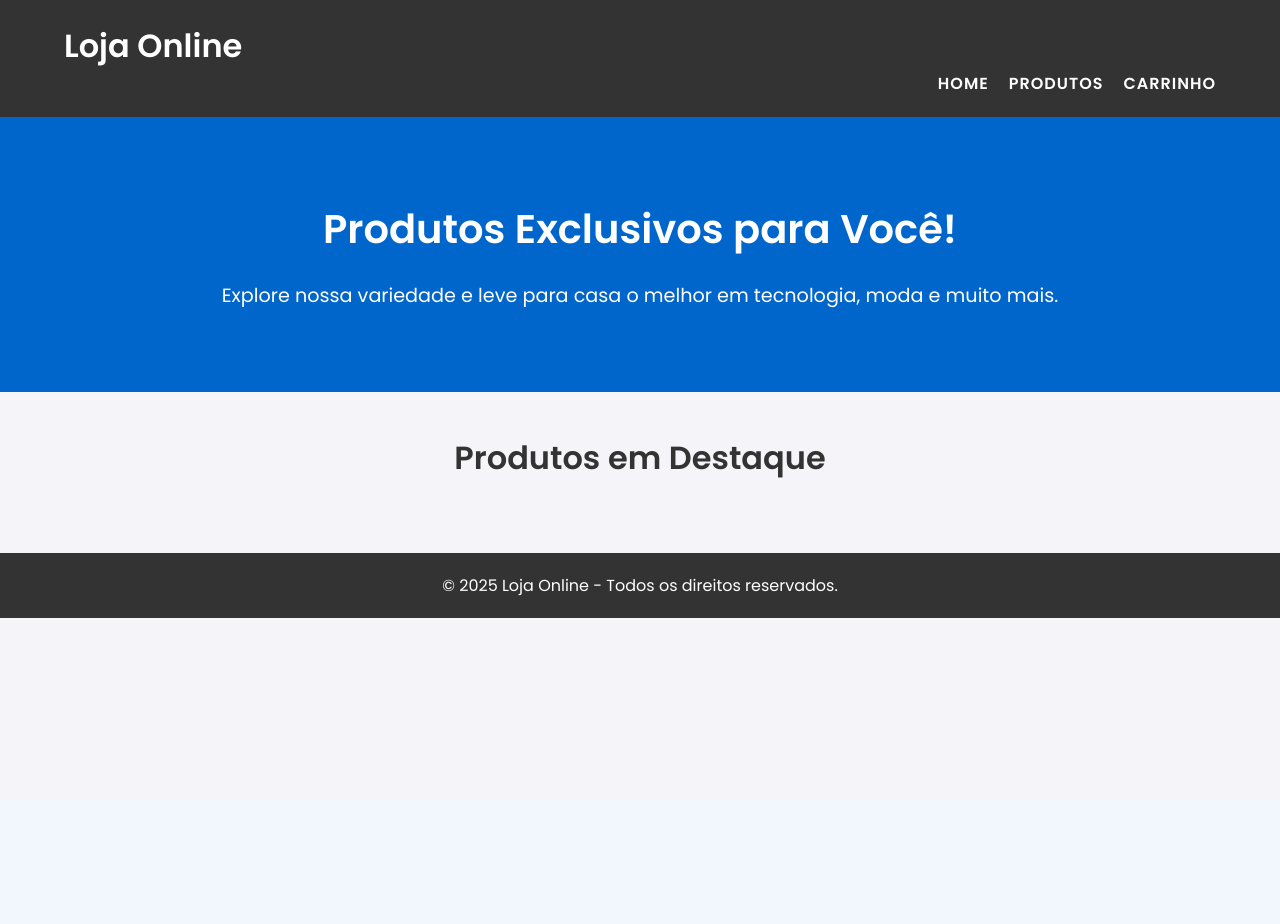
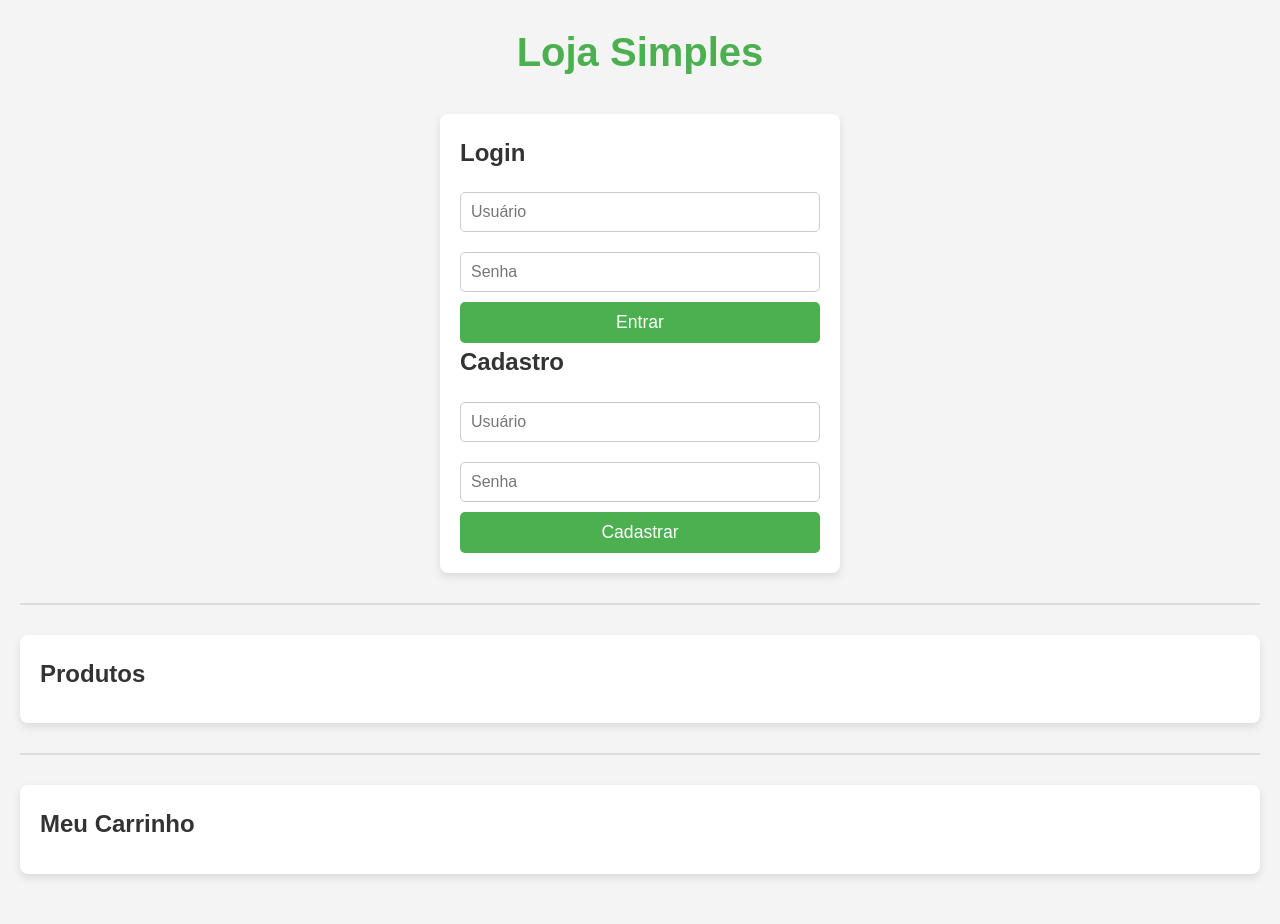
Before and after one commit to gabrielesequeira/ecommerce, a Flask app: page / in a window 1280 px wide. Before the commit the page ends 618 px from the top, so only its background shows below. Run offline with Flask 3, Linux system fonts and the light colour scheme; data that the repository does not hold is empty.

Commit message:
user created

```diff
--- a/backend/app.py
+++ b/backend/app.py
@@ -2,6 +2,8 @@ from flask import Flask, render_template
 from routes import configure_routes
 from database import db
 from flask_cors import CORS
+from flask_login import LoginManager
+from models import User
 
 # Inicializar o app Flask
 app = Flask(__name__)
@@ -9,6 +11,7 @@ app = Flask(__name__)
 # Configuração do banco de dados SQLite
 app.config['SQLALCHEMY_DATABASE_URI'] = 'sqlite:///ecommerce.db'
 app.config['SQLALCHEMY_TRACK_MODIFICATIONS'] = False
+
 
 # Inicializar o banco de dados
 db.init_app(app)
@@ -28,5 +31,19 @@ configure_routes(app)
 def index():
     return render_template('index.html')  # Esta linha garante que o index.html seja servido
 
+#Chave secreta para sessões:
+app.secret_key = 'segredo-super-seguro-da-bê'
+
+
+#configurando usuário
+login_manager = LoginManager()
+login_manager.init_app(app)
+login_manager.login_view = 'login'  # redirecionamento padrão
+
+# Callback para carregar o usuário
+@login_manager.user_loader
+def load_user(user_id):
+    return User.query.get(int(user_id))
+
 if __name__ == '__main__':
     app.run(debug=True)
--- a/backend/routes.py
+++ b/backend/routes.py
@@ -1,6 +1,14 @@
 from flask import request, jsonify
 from models import Product, CartItem
 from database import db
+from models import Product, CartItem, User
+from flask import session
+from flask_login import login_user, logout_user, login_required, current_user
+from werkzeug.security import generate_password_hash, check_password_hash
+
+
+
+
 
 def configure_routes(app):
     # Rota para listar todos os produtos
@@ -10,23 +18,79 @@ def configure_routes(app):
         result = [{"id": p.id, "name": p.name, "price": p.price, "description": p.description, "category": p.category} for p in products]
         return jsonify(result)
 
-    # Rota para adicionar um produto no carrinho
     @app.route('/cart', methods=['POST'])
+    @login_required
     def add_to_cart():
         data = request.get_json()
         product_id = data.get('product_id')
         quantity = data.get('quantity', 1)
 
-        # Cria o item no carrinho
-        cart_item = CartItem(product_id=product_id, quantity=quantity)
+        cart_item = CartItem(product_id=product_id, quantity=quantity, user_id=current_user.id)
         db.session.add(cart_item)
         db.session.commit()
 
         return jsonify({"message": "Item adicionado ao carrinho!"}), 201
 
-    # Rota para visualizar o carrinho
+
     @app.route('/cart', methods=['GET'])
+    @login_required
     def view_cart():
-        cart_items = CartItem.query.all()
-        result = [{"product_id": c.product_id, "quantity": c.quantity} for c in cart_items]
+        cart_items = CartItem.query.filter_by(user_id=current_user.id).all()
+        result = [
+            {
+                "product_id": c.product_id,
+                "quantity": c.quantity,
+                "product_name": c.product.name,
+                "price": c.product.price
+            } for c in cart_items
+        ]
         return jsonify(result)
+
+
+
+    # REGISTRO
+    @app.route('/register', methods=['POST'])
+    def register():
+        data = request.get_json()
+        email = data.get('email')
+        password = data.get('password')
+
+        if User.query.filter_by(email=email).first():
+            return jsonify({'message': 'Usuário já existe'}), 400
+
+        hashed_password = generate_password_hash(password)
+        new_user = User(email=email, password=hashed_password)
+        db.session.add(new_user)
+        db.session.commit()
+        return jsonify({"message": "Usuário registrado com sucesso!"}), 201
+# /register:
+# - Verifica se o email já existe
+# - Cria novo usuário com senha criptografada
+# - Salva no banco
+
+
+    # LOGIN
+    @app.route('/login', methods=['POST'])
+    def login():
+        data = request.get_json()
+        email = data.get('email')
+        password = data.get('password')
+
+        user = User.query.filter_by(email=email).first()
+        if not user or not check_password_hash(user.password, password):
+            return jsonify({"message": "Credenciais inválidas"}), 401
+
+        login_user(user)
+        return jsonify({"message": "Login realizado com sucesso!"})
+
+# /login:
+# - Busca o usuário pelo email
+# - Verifica se a senha está correta usando hash
+# - Retorna sucesso ou erro
+
+    # LOGOUT
+    @app.route('/logout', methods=['POST'])
+    @login_required
+    def logout():
+        logout_user()
+        return jsonify({"message": "Logout realizado com sucesso!"})
--- a/backend/static/css/styles.css
+++ b/backend/static/css/styles.css
@@ -1,142 +1,145 @@
 /* Reset básico */
 * {
-    margin: 0;
-    padding: 0;
-    box-sizing: border-box;
+  margin: 0;
+  padding: 0;
+  box-sizing: border-box;
 }
 
+/* Corpo da página */
 body {
-    font-family: 'Poppins', sans-serif;
-    background-color: #f4f4f9;
-    color: #333;
-    line-height: 1.6;
+  font-family: 'Arial', sans-serif;
+  background-color: #f4f4f4;
+  color: #333;
+  line-height: 1.6;
+  padding: 20px;
 }
 
-.container {
-    width: 90%;
-    margin: 0 auto;
+h1 {
+  text-align: center;
+  color: #4CAF50;
+  font-size: 2.5em;
+  margin-bottom: 30px;
 }
 
-/* Cabeçalho */
-header {
-    background-color: #333;
-    color: #fff;
-    padding: 20px 0;
+h2 {
+  color: #333;
+  font-size: 1.5em;
+  margin-bottom: 10px;
 }
 
-header h1 {
-    font-size: 2rem;
+/* Seção de login e cadastro */
+#auth-section {
+  background-color: #fff;
+  border-radius: 8px;
+  box-shadow: 0 4px 8px rgba(0, 0, 0, 0.1);
+  padding: 20px;
+  margin-bottom: 30px;
+  max-width: 400px;
+  margin-left: auto;
+  margin-right: auto;
 }
 
-nav ul {
-    list-style: none;
-    display: flex;
-    justify-content: flex-end;
+#auth-section input {
+  width: 100%;
+  padding: 10px;
+  margin: 10px 0;
+  border: 1px solid #ccc;
+  border-radius: 5px;
+  font-size: 1em;
 }
 
-nav ul li {
-    margin-left: 20px;
+#auth-section button {
+  width: 100%;
+  padding: 10px;
+  background-color: #4CAF50;
+  border: none;
+  color: white;
+  font-size: 1.1em;
+  cursor: pointer;
+  border-radius: 5px;
 }
 
-nav ul li a {
-    color: #fff;
-    text-decoration: none;
-    font-weight: 600;
-    text-transform: uppercase;
-    letter-spacing: 1px;
+#auth-section button:hover {
+  background-color: #45a049;
 }
 
-/* Hero Section */
-.hero {
-    background-color: #0066cc;
-    color: #fff;
-    padding: 80px 0;
-    text-align: center;
+hr {
+  margin: 30px 0;
+  border: 0;
+  border-top: 2px solid #ddd;
 }
 
-.hero h2 {
-    font-size: 2.5rem;
-    margin-bottom: 20px;
+/* Seção de produtos */
+#products-section {
+  background-color: #fff;
+  padding: 20px;
+  border-radius: 8px;
+  box-shadow: 0 4px 8px rgba(0, 0, 0, 0.1);
+  margin-bottom: 30px;
 }
 
-.hero p {
-    font-size: 1.2rem;
+#product-list {
+  list-style: none;
 }
 
-/* Listagem de Produtos */
-.product-list {
-    padding: 40px 0;
+#product-list li {
+  padding: 10px;
+  border-bottom: 1px solid #ddd;
+  display: flex;
+  justify-content: space-between;
+  align-items: center;
 }
 
-.product-list h2 {
-    text-align: center;
-    font-size: 2rem;
-    margin-bottom: 30px;
+#product-list li button {
+  padding: 5px 10px;
+  background-color: #FF5733;
+  border: none;
+  color: white;
+  font-size: 1em;
+  cursor: pointer;
+  border-radius: 5px;
 }
 
-.products {
-    display: flex;
-    flex-wrap: wrap;
-    gap: 20px;
-    justify-content: space-around;
+#product-list li button:hover {
+  background-color: #e64a2d;
 }
 
-.product-card {
-    background-color: #fff;
-    border-radius: 10px;
-    box-shadow: 0 4px 6px rgba(0, 0, 0, 0.1);
-    width: 220px;
-    padding: 20px;
-    text-align: center;
-    transition: transform 0.3s ease-in-out;
+/* Seção do carrinho */
+#cart-section {
+  background-color: #fff;
+  padding: 20px;
+  border-radius: 8px;
+  box-shadow: 0 4px 8px rgba(0, 0, 0, 0.1);
+  margin-bottom: 30px;
 }
 
-.product-card:hover {
-    transform: translateY(-10px);
+#cart-list {
+  list-style: none;
 }
 
-.product-card img {
-    max-width: 100%;
-    border-radius: 10px;
+#cart-list li {
+  padding: 10px;
+  border-bottom: 1px solid #ddd;
 }
 
-.product-card h3 {
-    font-size: 1.2rem;
-    margin-top: 10px;
+/* Responsividade */
+@media (max-width: 600px) {
+  body {
+    padding: 10px;
+  }
+
+  #auth-section,
+  #products-section,
+  #cart-section {
+    width: 100%;
+    padding: 15px;
+  }
+
+  h1 {
+    font-size: 2em;
+  }
+
+  h2 {
+    font-size: 1.3em;
+  }
 }
-
-.product-card p {
-    font-size: 1rem;
-    color: #777;
-    margin: 10px 0;
-}
-
-.product-card .price {
-    font-size: 1.5rem;
-    color: #0066cc;
-    font-weight: bold;
-}
-
-.product-card button {
-    background-color: #0066cc;
-    color: white;
-    border: none;
-    padding: 10px 15px;
-    border-radius: 5px;
-    cursor: pointer;
-    margin-top: 10px;
-    font-size: 1rem;
-    transition: background-color 0.3s ease;
-}
-
-.product-card button:hover {
-    background-color: #004c99;
-}
-
-/* Rodapé */
-footer {
-    background-color: #333;
-    color: #fff;
-    text-align: center;
-    padding: 20px 0;
-}
--- a/backend/static/js/app.js
+++ b/backend/static/js/app.js
@@ -1,48 +1,91 @@
-// Carregar lista de produtos
+
+let csrf_token = '';
+
+async function login() {
+    const username = document.getElementById('login-username').value;
+    const password = document.getElementById('login-password').value;
+
+    const res = await fetch('/login', {
+    method: 'POST',
+    headers: {'Content-Type': 'application/json'},
+    body: JSON.stringify({username, password})
+    });
+
+    if (res.ok) {
+    alert('Login realizado!');
+    loadProducts();
+    loadCart();
+    } else {
+    alert('Falha no login.');
+    }
+}
+
+async function register() {
+    const username = document.getElementById('register-username').value;
+    const password = document.getElementById('register-password').value;
+
+    const res = await fetch('/register', {
+    method: 'POST',
+    headers: {'Content-Type': 'application/json'},
+    body: JSON.stringify({username, password})
+    });
+
+    if (res.ok) {
+    alert('Cadastro feito com sucesso!');
+    } else {
+    alert('Erro no cadastro.');
+    }
+}
+
 async function loadProducts() {
-    const response = await fetch('/products');
-    const products = await response.json();
+    const res = await fetch('/products');
+    const data = await res.json();
 
-    const productList = document.getElementById('product-list');
-    productList.innerHTML = '';
-
-    products.forEach(product => {
-        const productElement = document.createElement('div');
-        productElement.innerHTML = `
-            <h3>${product.name} - R$${product.price.toFixed(2)}</h3>
-            <p>${product.description}</p>
-            <button onclick="addToCart(${product.id})">Adicionar ao Carrinho</button>
-        `;
-        productList.appendChild(productElement);
+    const list = document.getElementById('product-list');
+    list.innerHTML = '';
+    data.forEach(p => {
+    const item = document.createElement('li');
+    item.innerHTML = `${p.name} - R$ ${p.price.toFixed(2)}
+        <button onclick="addToCart(${p.id})">Adicionar ao carrinho</button>`;
+    list.appendChild(item);
     });
 }
 
-// Adicionar item ao carrinho
-async function addToCart(productId) {
-    await fetch('/cart', {
-        method: 'POST',
-        headers: { 'Content-Type': 'application/json' },
-        body: JSON.stringify({ product_id: productId, quantity: 1 })
+async function addToCart(product_id) {
+    const res = await fetch('/cart', {
+    method: 'POST',
+    headers: {'Content-Type': 'application/json'},
+    body: JSON.stringify({product_id, quantity: 1})
     });
 
-    alert('Item adicionado ao carrinho!');
-    await loadCart();  // Aguarda o carregamento do carrinho após adicionar o item
+    if (res.ok) {
+    alert('Adicionado ao carrinho!');
+    loadCart();
+    } else {
+    alert('Erro ao adicionar.');
+    }
 }
 
+async function loadCart() {
+    const res = await fetch('/cart');
+    const list = document.getElementById('cart-list');
+    list.innerHTML = '';
 
-// Carregar carrinho
-async function loadCart() {
-    const response = await fetch('/cart');
-    const cart = await response.json();
+    if (res.status === 401) {
+    list.innerHTML = '<li>Você precisa estar logado para ver o carrinho.</li>';
+    return;
+    }
 
-    const cartDiv = document.getElementById('cart');
-    cartDiv.innerHTML = '';
-
-    cart.forEach(item => {
-        cartDiv.innerHTML += `<p>Produto ID: ${item.product_id}, Quantidade: ${item.quantity}</p>`;
+    const data = await res.json();
+    data.forEach(item => {
+    const li = document.createElement('li');
+    li.textContent = `${item.product_name} - Quantidade: ${item.quantity} - Total: R$ ${(item.quantity * item.price).toFixed(2)}`;
+    list.appendChild(li);
     });
 }
 
-// Carregar dados ao iniciar
-loadProducts();
-loadCart();
+// Auto carregar produtos
+window.onload = () => {
+    loadProducts();
+    loadCart();
+};
--- a/backend/templates/index.html
+++ b/backend/templates/index.html
@@ -1,46 +1,37 @@
 <!DOCTYPE html>
-<html lang="pt-br">
+<html lang="pt-BR">
 <head>
-    <meta charset="UTF-8">
-    <meta name="viewport" content="width=device-width, initial-scale=1.0">
-    <title>E-Commerce - Loja Online</title>
-    <link rel="stylesheet" href="{{ url_for('static', filename='css/styles.css') }}">
-    <link href="https://fonts.googleapis.com/css2?family=Poppins:wght@300;400;600&display=swap" rel="stylesheet">
+  <meta charset="UTF-8">
+  <title>E-commerce Flask</title>
+  <link rel="stylesheet" href="/static/css/styles.css">
 </head>
 <body>
-    <header>
-        <div class="container">
-            <h1>Loja Online</h1>
-            <nav>
-                <ul>
-                    <li><a href="#">Home</a></li>
-                    <li><a href="#">Produtos</a></li>
-                    <li><a href="#">Carrinho</a></li>
-                </ul>
-            </nav>
-        </div>
-    </header>
+  <h1>Loja Simples</h1>
 
-    <section class="hero">
-        <div class="hero-content">
-            <h2>Produtos Exclusivos para Você!</h2>
-            <p>Explore nossa variedade e leve para casa o melhor em tecnologia, moda e muito mais.</p>
-        </div>
-    </section>
+  <div id="auth-section">
+    <h2>Login</h2>
+    <input type="text" id="login-username" placeholder="Usuário">
+    <input type="password" id="login-password" placeholder="Senha">
+    <button onclick="login()">Entrar</button>
 
-    <section class="product-list">
-        <div class="container">
-            <h2>Produtos em Destaque</h2>
-            <div class="products" id="product-list"></div>
-        </div>
-    </section>
+    <h2>Cadastro</h2>
+    <input type="text" id="register-username" placeholder="Usuário">
+    <input type="password" id="register-password" placeholder="Senha">
+    <button onclick="register()">Cadastrar</button>
+  </div>
 
-    <footer>
-        <div class="container">
-            <p>&copy; 2025 Loja Online - Todos os direitos reservados.</p>
-        </div>
-    </footer>
+  <hr>
 
-    <script src="{{ url_for('static', filename='js/app.js') }}"></script>
+  <div id="products-section">
+    <h2>Produtos</h2>
+    <ul id="product-list"></ul>
+  </div>
+
+  <hr>
+
+  <div id="cart-section">
+    <h2>Meu Carrinho</h2>
+    <ul id="cart-list"></ul>
+  </div>
 </body>
 </html>
```
Also changed, not shown: backend/models.py (+19 -0 lines).
